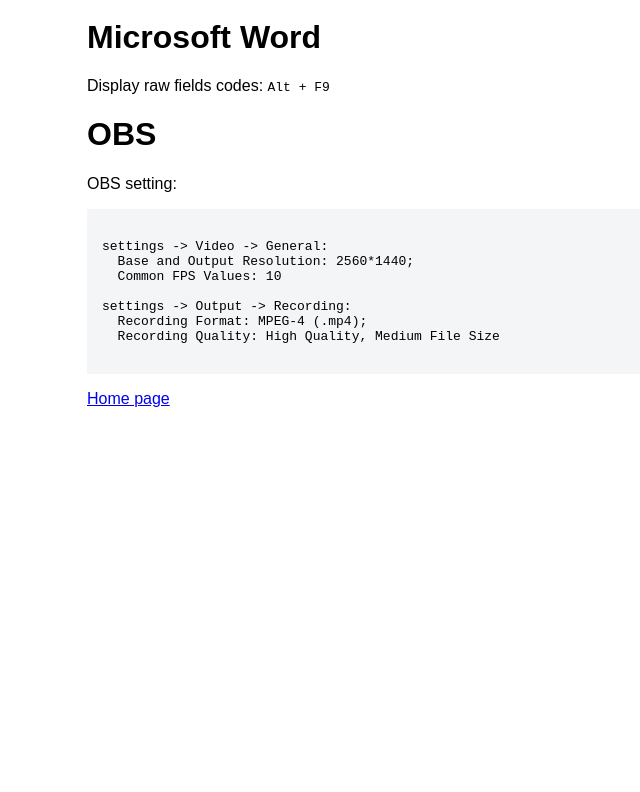
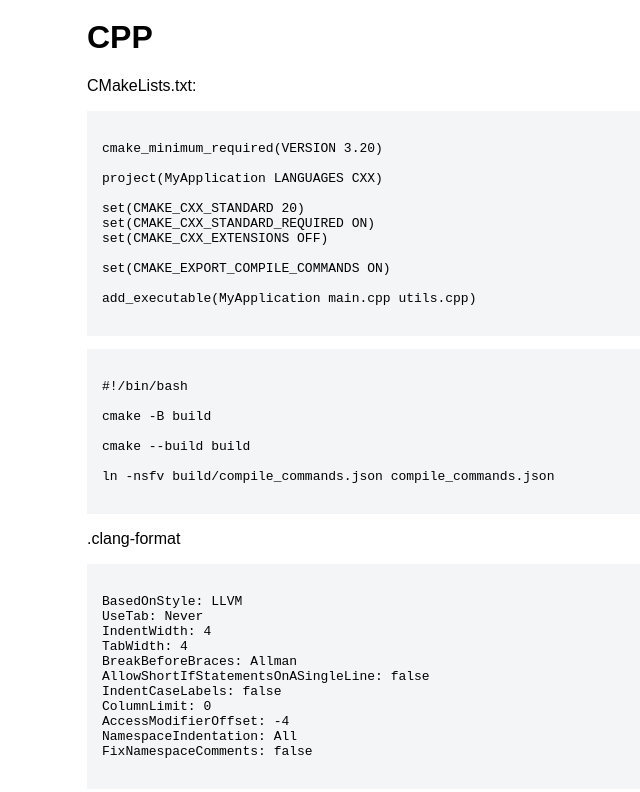
Before and after one commit to TurbulenceChaos/turbulencechaos.github.io, a plain HTML site: page codes/codes.html in a window 1280 px wide. Shown: the part 6204-6996 px from the top of the page, without its empty margins (153-793 px from the left). Before the commit the page ends 6628 px from the top, so only its background shows below. Drawn offline with Linux system fonts and the light colour scheme.

Commit message:
Add cpp in codes.html

```diff
--- a/codes/codes.html
+++ b/codes/codes.html
@@ -11,8 +11,6 @@
 
   <body>
     <h1 class="title">Codes</h1>
-
-    <!-- for mathematica -->
 
     <h1>Wolfram Mathematica</h1>
 
@@ -84,8 +82,6 @@ Collect[eq,{Cos[_],Sin[_],a[_],b[_]},Simplify]
 }
     </code></pre>
 
-    <!-- Matlab -->
-
     <h1>Matlab</h1>
 
     <p>
@@ -123,8 +119,6 @@ Icon=/usr/local/MATLAB/R2025b/ui/install/installer_login/images/bg_global_logo.j
 
 sudo chmod +x /usr/share/applications/matlab.desktop
     </code></pre>
-
-    <!-- for openfoam -->
 
     <h1>OpenFOAM</h1>
 
@@ -210,8 +204,6 @@ sudo chmod +x /usr/share/applications/paraview.desktop
       The <code>interfaceHeight</code> position can not overlap the decomposeParDict mesh boundaries!
     </p>
 
-    <!-- for shell -->
-
     <h1>Bash Scripts</h1>
 
     <p>
@@ -292,7 +284,6 @@ sudo apt install ntfs-3g
 sudo ntfsfix -d /dev/sda3
     </code></pre>
 
-    <!-- for latex -->
     <h1>LaTeX</h1>
 
     <p>
@@ -400,8 +391,6 @@ tikz2png pde-tikz 0 transport-equation
 \end{document}
     </code></pre>
 
-    <!-- for fortran -->
-
     <h1>Fortran</h1>
 
     <p>
@@ -412,15 +401,55 @@ tikz2png pde-tikz 0 transport-equation
 sudo apt install gdb
     </code></pre>
 
-    <!-- for word -->
+    <h1>CPP</h1>
+
+    <p>CMakeLists.txt:</p>
+
+    <pre><code>
+cmake_minimum_required(VERSION 3.20)
+
+project(MyApplication LANGUAGES CXX)
+
+set(CMAKE_CXX_STANDARD 20)
+set(CMAKE_CXX_STANDARD_REQUIRED ON)
+set(CMAKE_CXX_EXTENSIONS OFF)
+
+set(CMAKE_EXPORT_COMPILE_COMMANDS ON)
+
+add_executable(MyApplication main.cpp utils.cpp)
+    </code></pre>
+
+    <pre><code>
+#!/bin/bash
+
+cmake -B build
+
+cmake --build build
+
+ln -nsfv build/compile_commands.json compile_commands.json
+    </code></pre>
+
+    <p>.clang-format</p>
+
+    <pre><code>
+BasedOnStyle: LLVM
+UseTab: Never
+IndentWidth: 4
+TabWidth: 4
+BreakBeforeBraces: Allman
+AllowShortIfStatementsOnASingleLine: false
+IndentCaseLabels: false
+ColumnLimit: 0
+AccessModifierOffset: -4
+NamespaceIndentation: All
+FixNamespaceComments: false
+    </code></pre>
 
     <h1>Microsoft Word</h1>
 
     <p>
       Display raw fields codes: <kbd>Alt + F9</kbd>
     </p>
-
-    <!-- for OBS -->
 
     <h1>OBS</h1>
 
```
